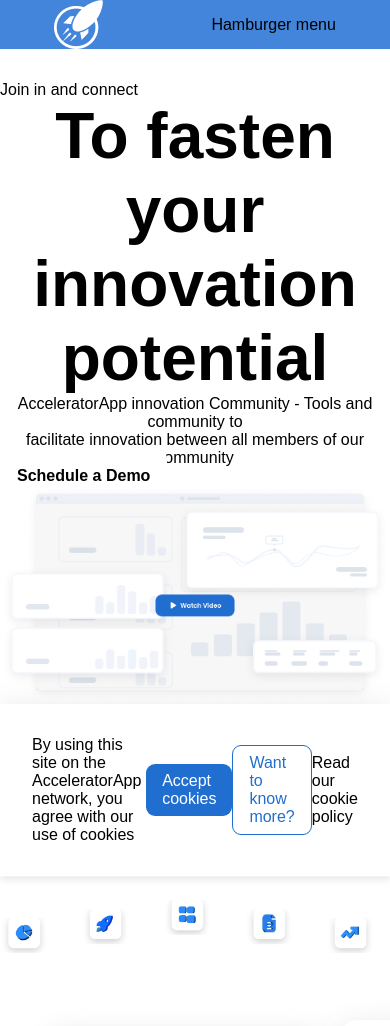
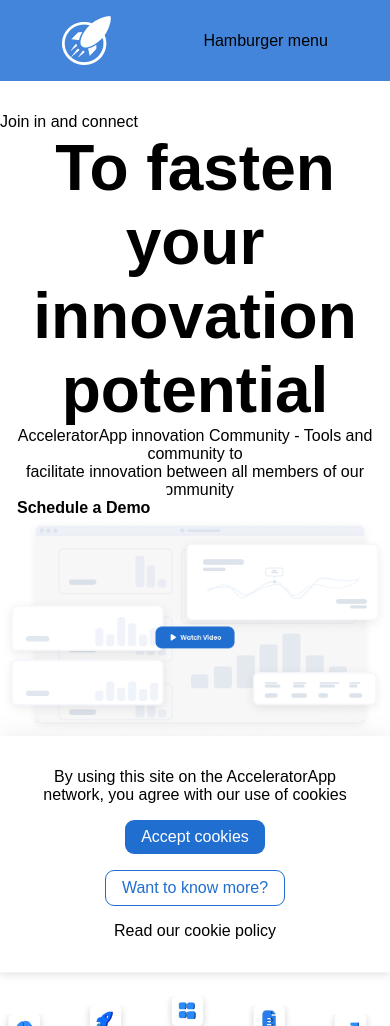
Before and after one commit to Daf98/AcceleratorTest, a Gatsby site: page / in a window 390 px wide. Shown: the top 1026 px of the page. Built offline with nearby package versions, Linux system fonts and the light colour scheme; Gatsby itself is replaced by a stand-in of ours.

Commit message:
Style mobile cookies section

```diff
--- a/src/components/cookies.module.css
+++ b/src/components/cookies.module.css
@@ -39,3 +39,12 @@
     color: black;
     text-decoration: none;
 }
+
+/* Mobile version */
+@media (max-width: 500px) {
+    .cookieSpan {
+        flex-direction: column;
+        gap: 1rem;
+        text-align: center;
+    }
+  }
--- a/src/components/navbar.module.css
+++ b/src/components/navbar.module.css
@@ -67,6 +67,7 @@
     align-items: center;
     justify-content: space-around;
     background-color: #4285da;
+    padding: 1rem;
   }
   .bm-burger-bars {
     background: black;
```
